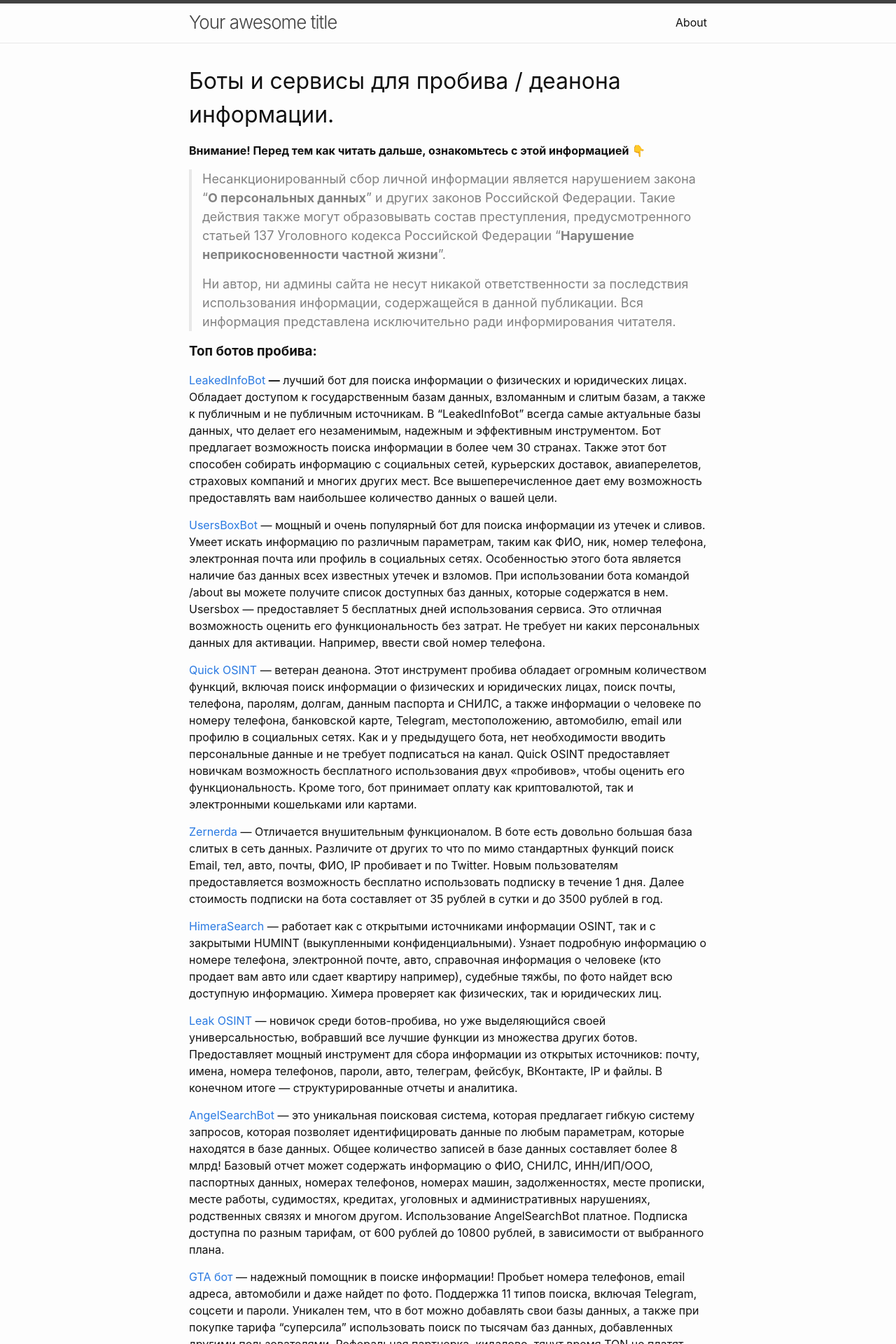
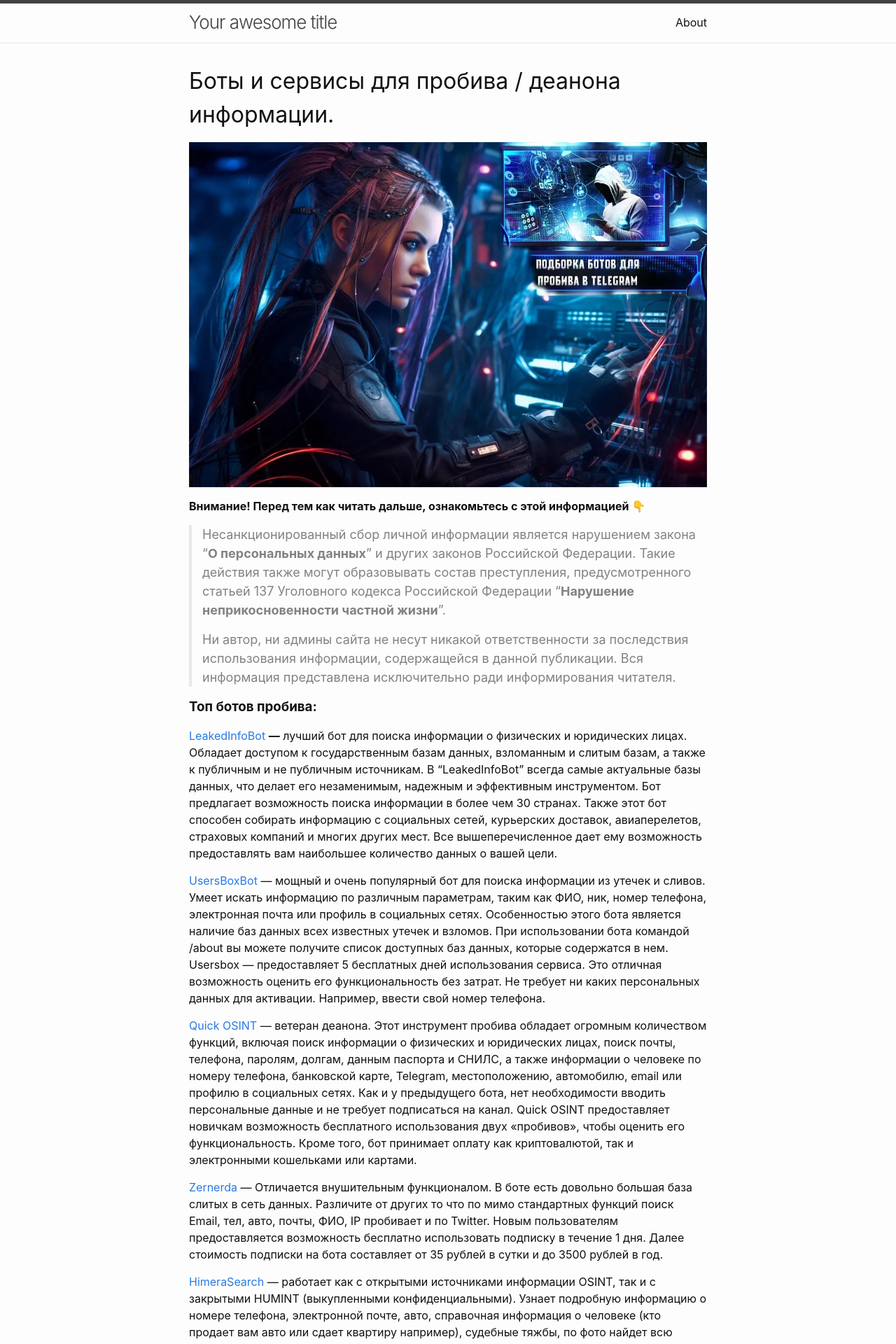
Before and after one commit to botiprobiva/botiprobiva.github.io, a Jekyll site: the page built from index.md, in a window 1280 px wide. Shown: the top 1920 px of the page at 70% size. Built offline with Jekyll 4.4.1, drawn with Linux system fonts in a browser that asks for light colours.

Commit message:
Update index.md

```diff
--- a/index.md
+++ b/index.md
@@ -8,6 +8,8 @@
 layout: home
 title: "Боты и сервисы для пробива / деанона информации."
 ---
+
+![Swiss Alps](https://raw.githubusercontent.com/botiprobiva/botiprobiva.github.io/main/images/botiprobiva_logo.jpg)
 
 **Внимание! Перед тем как читать дальше, ознакомьтесь с этой информацией 👇**
 
```
